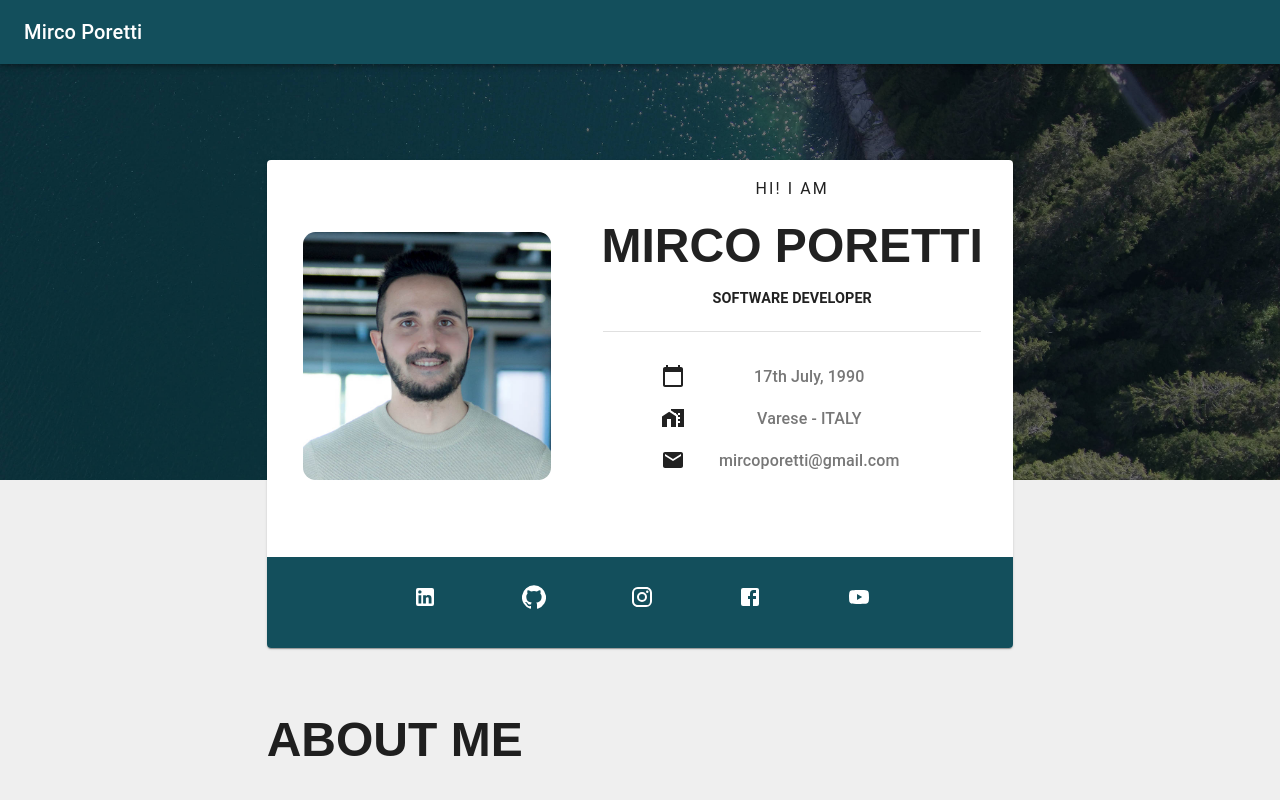
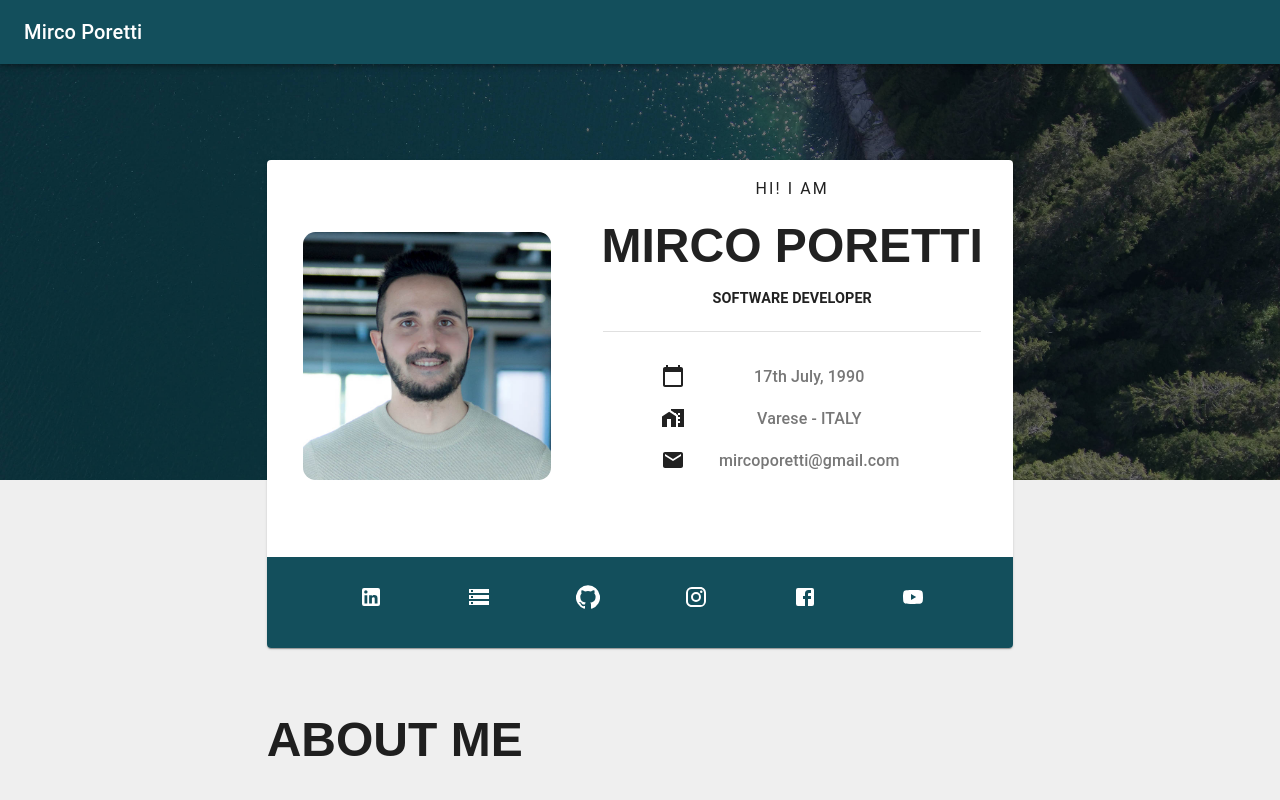
Before and after one commit to mircoporetti/mircoporetti.github.io, a React (Create React App) app: page / in a window 1280 px wide. Shown: the top 800 px of the page. Built offline with nearby package versions, Linux system fonts and the light colour scheme.

Commit message:
Stackoverflow link into profile

```diff
--- a/src/Home/PersonalInfo/PersonalInfo.tsx
+++ b/src/Home/PersonalInfo/PersonalInfo.tsx
@@ -1,17 +1,16 @@
-import React, { FunctionComponent } from 'react';
+import React, {FunctionComponent} from 'react';
 import css from "./personalInfo.module.css";
 import {Card, CardContent, Divider, Grid, IconButton, Typography} from "@material-ui/core";
 import avatar from "../me.jpg";
 import CalendarTodayIcon from "@material-ui/icons/CalendarToday";
 import HomeWorkIcon from "@material-ui/icons/HomeWork";
-import PhoneIcon from "@material-ui/icons/Phone";
 import MailIcon from "@material-ui/icons/Mail";
 import LinkedInIcon from "@material-ui/icons/LinkedIn";
 import GitHubIcon from "@material-ui/icons/GitHub";
 import InstagramIcon from "@material-ui/icons/Instagram";
 import FacebookIcon from "@material-ui/icons/Facebook";
 import YouTubeIcon from "@material-ui/icons/YouTube";
-
+import StorageIcon from '@material-ui/icons/Storage';
 interface OwnProps {}
 
 type Props = OwnProps;
@@ -74,6 +73,14 @@ const PersonalInfo: FunctionComponent<Props> = (props) => {
                                 </Grid>
                                 <Grid item sm={2}>
                                     <IconButton
+                                        href={"https://stackoverflow.com/users/story/3748710"}
+                                        target={"_blank"}
+                                    >
+                                        <StorageIcon className={css.socialIcon}/>
+                                    </IconButton>
+                                </Grid>
+                                <Grid item sm={2}>
+                                    <IconButton
                                         href={"https://github.com/mircoporetti"}
                                         target={"_blank"}
                                     >
```
